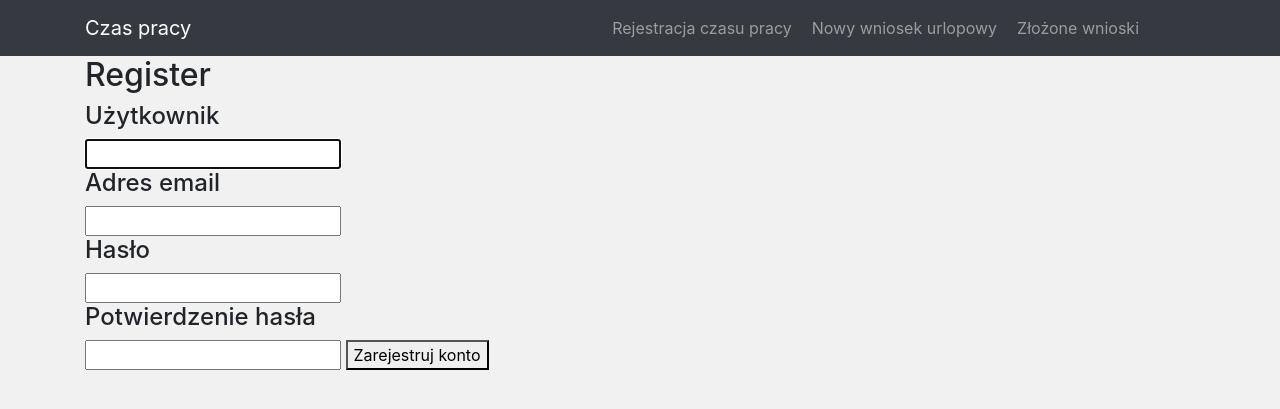
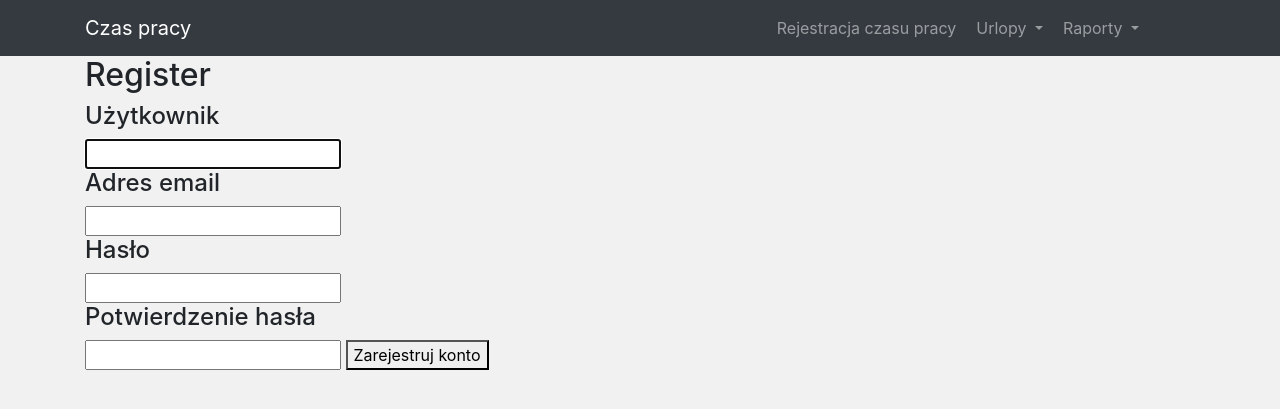
Before and after one commit to suwalszczyzna/work-time-registration, a Django app: page /register/ in a window 1280 px wide. Shown: the top 409 px of the page. Run offline with Django 3.2, Linux system fonts and the light colour scheme; some libraries are stand-ins or nearby versions.

Commit message:
added dropdowns to menubar.html

```diff
--- a/templates/base/menubar.html
+++ b/templates/base/menubar.html
@@ -24,18 +24,31 @@
                         <span class="sr-only">(current)</span></a
                     >
                 </li>
-                <li class="nav-item mr-1">
-                    <a class="nav-link" href="{% url 'free-days-form' %}">Nowy wniosek urlopowy</a>
+                <li class="nav-item dropdown mr-1">
+                    <a class="nav-link dropdown-toggle" href="#" id="navbarDropdown" role="button"
+                       data-toggle="dropdown" aria-haspopup="true" aria-expanded="false">
+                        Urlopy
+                    </a>
+                    <div class="dropdown-menu" aria-labelledby="navbarDropdown">
+                        <a class="dropdown-item" href="{% url 'free-days-form' %}">Nowy wniosek urlopowy</a>
+                        <a class="dropdown-item" href="{% url 'free-days-form-summary' %}">Złożone wnioski</a>
+                    </div>
                 </li>
-                <li class="nav-item mr-5">
-                    <a class="nav-link" href="{% url 'free-days-form-summary' %}">Złożone wnioski</a>
+                <li class="nav-item dropdown mr-5">
+                    <a class="nav-link dropdown-toggle" href="#" id="navbarDropdown" role="button"
+                       data-toggle="dropdown" aria-haspopup="true" aria-expanded="false">
+                        Raporty
+                    </a>
+                    <div class="dropdown-menu" aria-labelledby="navbarDropdown">
+                        <a class="dropdown-item" href="{% url 'monthly-report' %}">Raport miesięczny</a>
+                    </div>
                 </li>
-                {% if request.user.is_authenticated  %}
-                <li class="nav-item">
-                    <a href="{% url 'logout' %}" type="button" class="btn btn-outline-light">
-                        {{ request.user }}, wyloguj
-                    </a>
-                </li>
+                {% if request.user.is_authenticated %}
+                    <li class="nav-item">
+                        <a href="{% url 'logout' %}" type="button" class="btn btn-outline-light">
+                            {{ request.user }}, wyloguj
+                        </a>
+                    </li>
                 {% endif %}
             </ul>
         </div>
```
